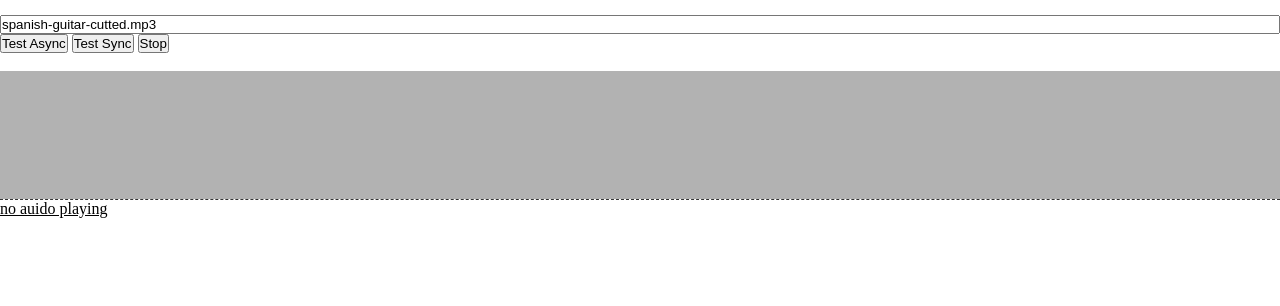
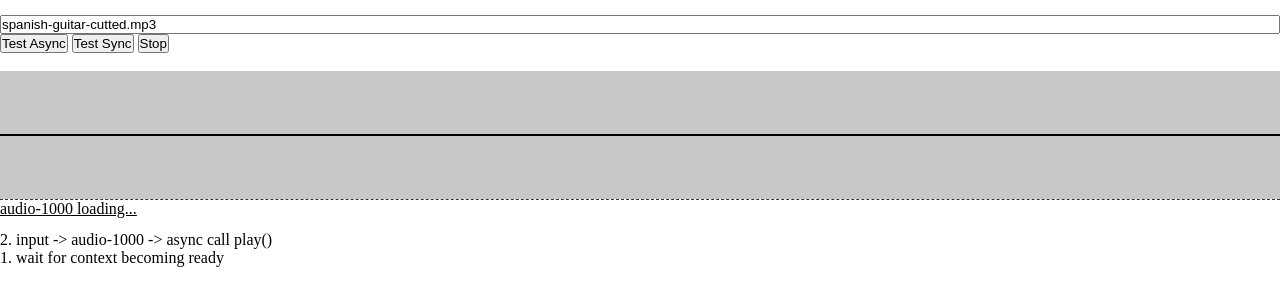
Before and after one commit to CaoYouXin/media, a plain HTML site: page medianode.html in a window 1280 px wide. Shown: the part 54-360 px from the top of the page. Drawn offline with Linux system fonts and the light colour scheme.

Commit message:
defualt play index.mp3 which is another audio cursed

```diff
--- a/medianode.html
+++ b/medianode.html
@@ -193,7 +193,7 @@
         audioEl.id = eid;
         audioEl.autoplay = true;
         audioEl.autobuffer = false;
-        audioEl.crossOrigin = '*';
+        audioEl.crossOrigin = 'anonymous';
         audioEl.preload = 'auto';
         audioEl.src = url;
 
@@ -282,7 +282,7 @@
     <ol id="log" reversed></ol>
 
     <script>
-      // play(`https://vcdn.veervr.tv/audio/75bab0606e5c447bb524c57f16260e5f/index.mp3?sign=35a7816998169564018b34d27f424c26&t=5b6b8400&time=${new Date().getTime()}`, 'env');
+      play(`index.mp3`, 'env');
       status('no auido playing');
       const analyserWrapperEl = document.getElementById('analyserWrapper');
       const analyserEl = document.getElementById('analyser');
```
Also changed, not shown: 2 other files.
